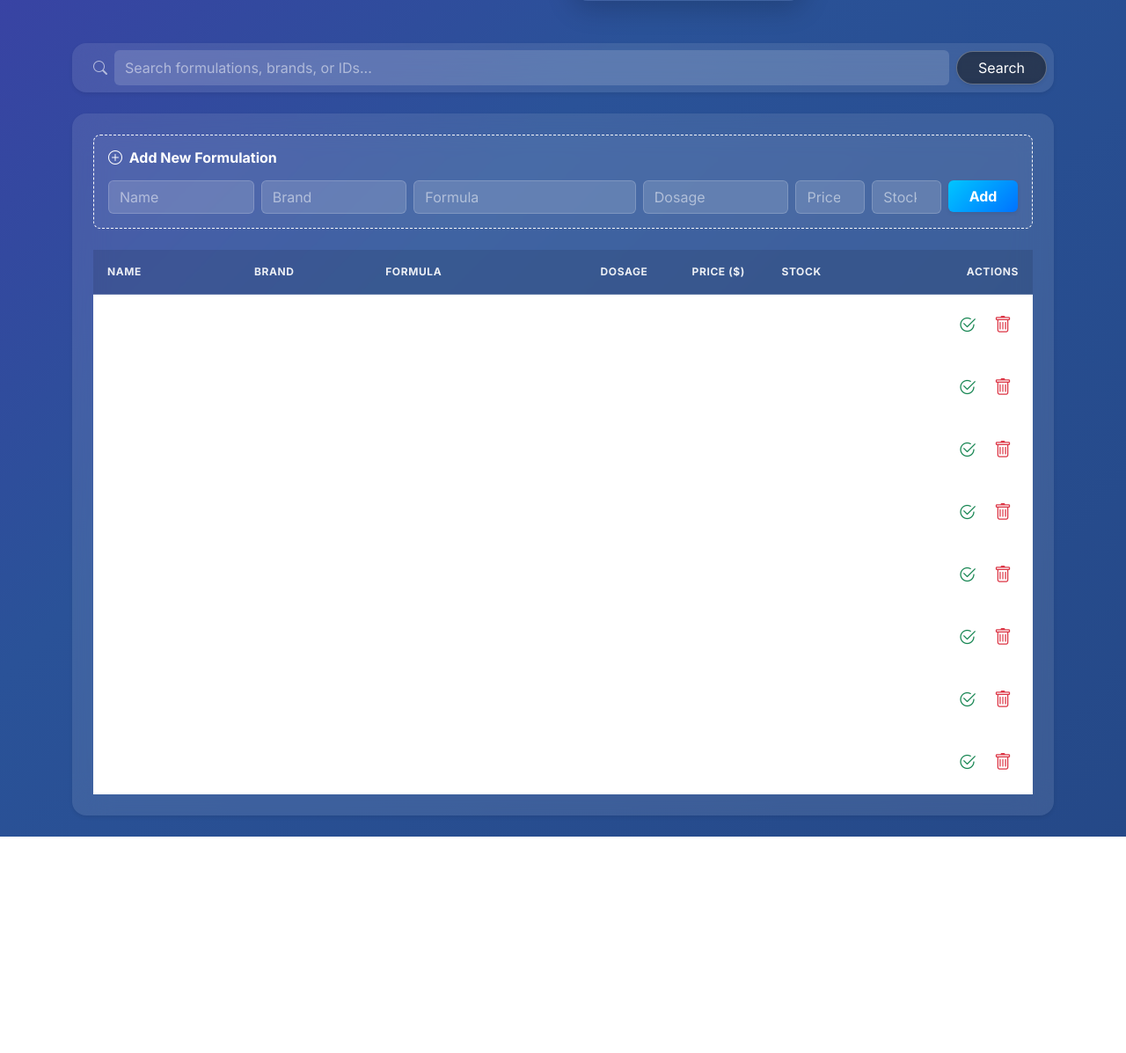
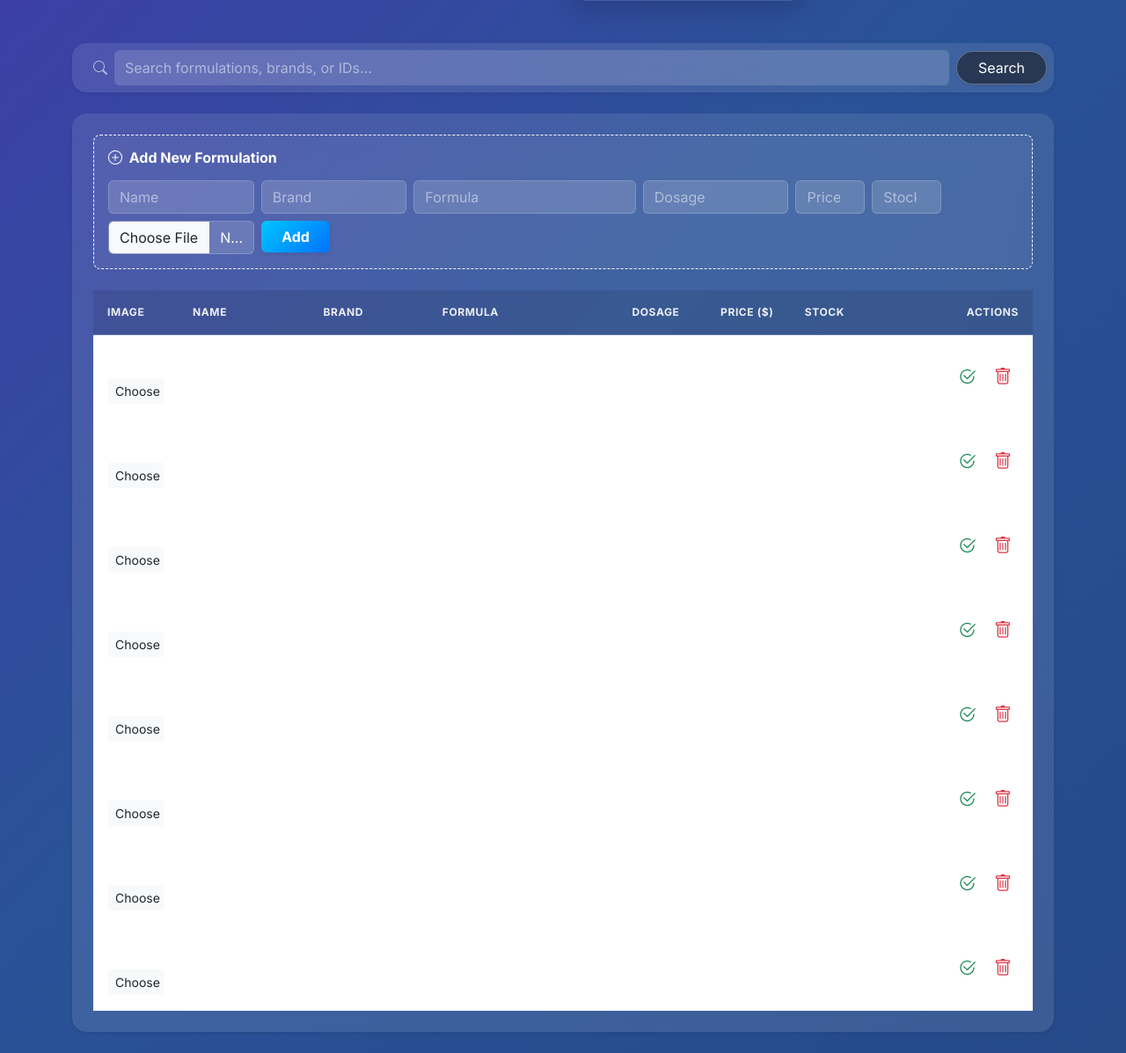
Before and after one commit to SafikurRahman0609/tabchem-inventory, a Flask app: page /inventory in a window 1280 px wide. Shown: the part 315-1512 px from the top of the page at 88% size. Before the commit the page ends 1266 px from the top, so only its background shows below. Run offline with Flask 3, Linux system fonts and the light colour scheme; the visitor is signed in with stand-in values (Sample User, id 1); data comes from the database, SQL or seed files in the repository; parts of the project's set-up code (start-up, migrations or seed data) failed here and were passed over.

Commit message:
Add product image upload and preview

```diff
--- a/app/models.py
+++ b/app/models.py
@@ -8,6 +8,7 @@ class Medicine(db.Model):
     dosage = db.Column(db.String(50), nullable=False)
     price = db.Column(db.Float, nullable=False)
     stock = db.Column(db.Integer, nullable=False)
+    image_filename = db.Column(db.String(255), nullable=True)
 
     def __repr__(self):
         return f'<Medicine {self.name}>'
--- a/app/routes.py
+++ b/app/routes.py
@@ -1,6 +1,28 @@
 from flask import render_template, request, redirect, url_for, flash, session
+from werkzeug.utils import secure_filename
 from app import app, db
 from app.models import Medicine
+import os
+import uuid
+
+ALLOWED_EXTENSIONS = {'png', 'jpg', 'jpeg', 'gif', 'webp'}
+
+def allowed_file(filename):
+    return '.' in filename and filename.rsplit('.', 1)[1].lower() in ALLOWED_EXTENSIONS
+
+
+def save_uploaded_image(file):
+    if file and file.filename != '' and allowed_file(file.filename):
+        filename = secure_filename(file.filename)
+        unique_filename = f"{uuid.uuid4().hex}_{filename}"
+
+        upload_path = app.config['UPLOAD_FOLDER']
+        os.makedirs(upload_path, exist_ok=True)
+
+        file.save(os.path.join(upload_path, unique_filename))
+        return unique_filename
+
+    return None
 
 @app.route('/login', methods=['GET', 'POST'])
 def login():
@@ -66,7 +88,23 @@ def add_medicine():
         price = float(request.form['price'])
         stock = int(request.form['stock'])
 
-        new_med = Medicine(name=name, brand=brand, formula=formula, dosage=dosage, price=price, stock=stock)
+        image_file = request.files.get('image')
+        print("IMAGE FILE:", image_file)
+        print("IMAGE FILENAME:", image_file.filename if image_file else "No file received")
+
+        image_filename = save_uploaded_image(image_file)
+        print("SAVED IMAGE NAME:", image_filename)
+
+        new_med = Medicine(
+            name=name,
+            brand=brand,
+            formula=formula,
+            dosage=dosage,
+            price=price,
+            stock=stock,
+            image_filename=image_filename
+        )
+
         db.session.add(new_med)
         db.session.commit()
 
@@ -79,6 +117,7 @@ def update_medicine(id):
         return redirect(url_for('login'))
 
     med = Medicine.query.get_or_404(id)
+
     if request.method == 'POST':
         med.name = request.form['name']
         med.brand = request.form['brand']
@@ -86,6 +125,12 @@ def update_medicine(id):
         med.dosage = request.form['dosage']
         med.price = float(request.form['price'])
         med.stock = int(request.form['stock'])
+
+        image_file = request.files.get('image')
+        image_filename = save_uploaded_image(image_file)
+
+        if image_filename:
+            med.image_filename = image_filename
 
         db.session.commit()
         flash('Medicine updated successfully!', 'success')
--- a/app/templates/dashboard.html
+++ b/app/templates/dashboard.html
@@ -53,7 +53,7 @@
     <!-- Add Medicine Inline Form -->
     <div class="add-medicine-row p-3 rounded-3 mb-4 border border-light text-white" style="border-style: dashed !important; background: rgba(255,255,255,0.05);">
         <h6 class="mb-3 text-muted fw-bold"><i class="bi bi-plus-circle me-1"></i> Add New Formulation</h6>
-        <form action="{{ url_for('add_medicine') }}" method="POST" class="row gx-2 gy-2">
+        <form action="{{ url_for('add_medicine') }}" method="POST" enctype="multipart/form-data" class="row gx-2 gy-2">
             <div class="col-md-2">
                 <input type="text" class="form-control shadow-none" name="name" placeholder="Name" required>
             </div>
@@ -72,6 +72,9 @@
             <div class="col-md-1">
                 <input type="number" class="form-control shadow-none" name="stock" placeholder="Stock" required>
             </div>
+            <div class="col-md-2">
+                <input type="file" class="form-control shadow-none" name="image" accept="image/*">
+            </div>
             <div class="col-md-1">
                 <button type="submit" class="btn btn-primary w-100 fw-bold shadow-sm">Add</button>
             </div>
@@ -83,6 +86,7 @@
         <table class="table custom-table align-middle mb-0">
             <thead>
                 <tr>
+                    <th style="width: 10%">Image</th>
                     <th style="width: 17%">Name</th>
                     <th style="width: 15%">Brand</th>
                     <th style="width: 25%">Formula</th>
@@ -96,7 +100,22 @@
                 {% for med in medicines %}
                 <tr class="{% if med.stock <= 40 %}bg-danger bg-opacity-10 border-danger{% endif %}">
                     <td>
-                        <form id="update-form-{{ med.id }}" action="{{ url_for('update_medicine', id=med.id) }}" method="POST"></form>
+                        {% if med.image_filename %}
+                            <img src="{{ url_for('static', filename='uploads/' ~ med.image_filename) }}"
+                                alt="{{ med.name }}"
+                                style="width: 60px; height: 60px; object-fit: cover; border-radius: 8px;">
+                        {% else %}
+                            <span class="text-muted small">No image</span>
+                        {% endif %}
+
+                        <input type="file"
+                            form="update-form-{{ med.id }}"
+                            class="form-control form-control-sm mt-2"
+                            name="image"
+                            accept="image/*">
+                    </td>
+                    <td>
+                        <form id="update-form-{{ med.id }}" action="{{ url_for('update_medicine', id=med.id) }}" method="POST" enctype="multipart/form-data"></form>
                         <input type="text" form="update-form-{{ med.id }}" class="form-control form-control-sm border-0 bg-transparent input-editable fw-bold" name="name" value="{{ med.name }}" required>
                     </td>
                     <td><input type="text" form="update-form-{{ med.id }}" class="form-control form-control-sm border-0 bg-transparent input-editable text-muted" name="brand" value="{{ med.brand }}" required></td>
--- a/config.py
+++ b/config.py
@@ -6,3 +6,5 @@ class Config:
     SECRET_KEY = 'tabchem-pharma-secret-key'
     SQLALCHEMY_DATABASE_URI = 'sqlite:///' + os.path.join(basedir, 'inventory.db')
     SQLALCHEMY_TRACK_MODIFICATIONS = False
+    UPLOAD_FOLDER = os.path.join(basedir, 'app', 'static', 'uploads')
+    MAX_CONTENT_LENGTH = 10 * 1024 * 1024
```
